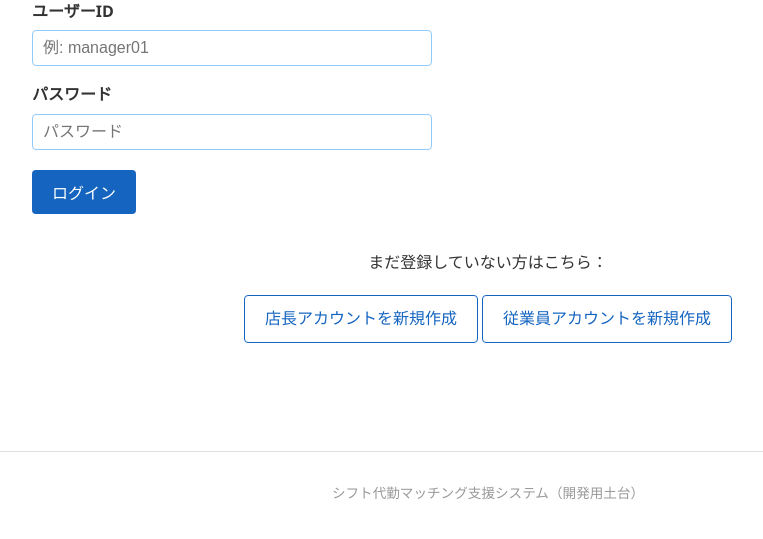
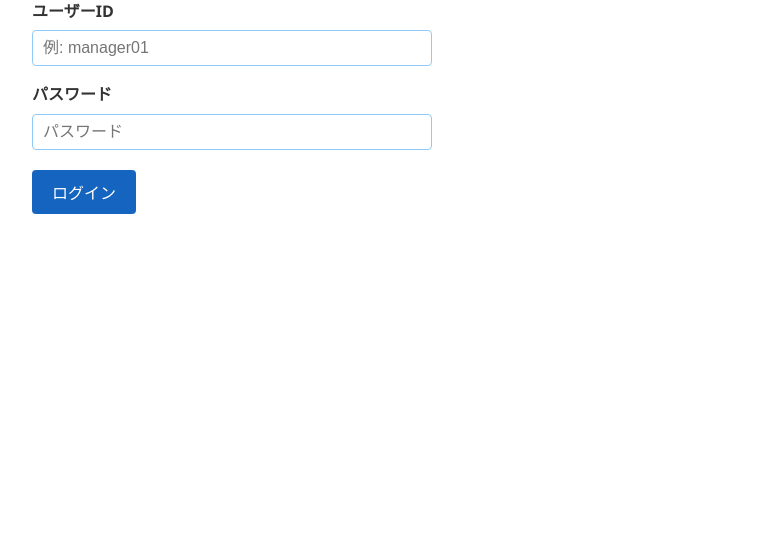
Before and after one commit to DA20060107/GROUP-D, a PHP site: page /login.php in a window 1280 px wide. Shown: the part 168-707 px from the top of the page, without its empty margins (152-915 px from the left). Run offline with PHP 8.4, Linux system fonts and the light colour scheme.

Commit message:
Update login.php

```diff
--- a/public/login.php
+++ b/public/login.php
@@ -80,12 +80,3 @@ require_once __DIR__ . '/../app/includes/header.php';
     </div>
     <button type="submit" class="btn">ログイン</button>
 </form>
-
-<!-- ★ 新規登録リンクはここに置く ★ -->
-<div class="section" style="margin-top: 20px; text-align: center;">
-    <p>まだ登録していない方はこちら：</p>
-    <a href="../pages/manager/manager_registar.php" class="btn btn-secondary">店長アカウントを新規作成</a>
-    <a href="../pages/employee/employee_registar.php" class="btn btn-secondary">従業員アカウントを新規作成</a>
-</div>
-
-<?php require_once __DIR__ . '/../app/includes/footer.php'; ?>
```
